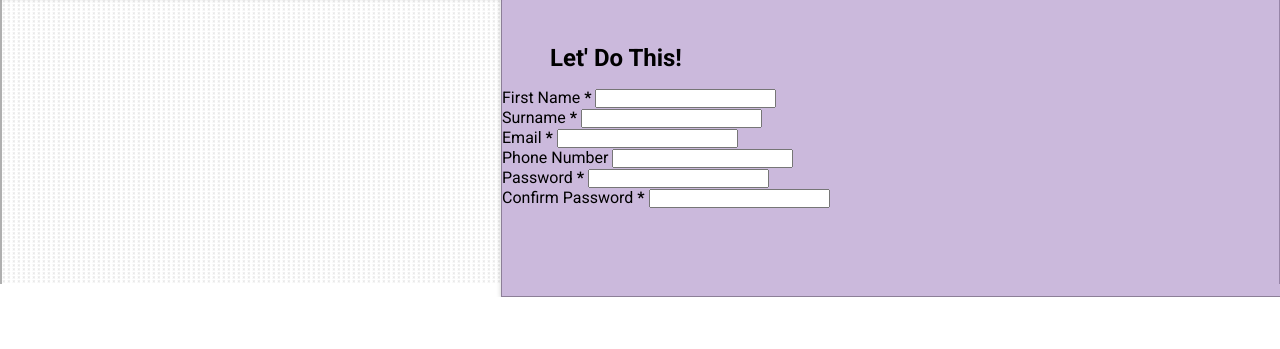
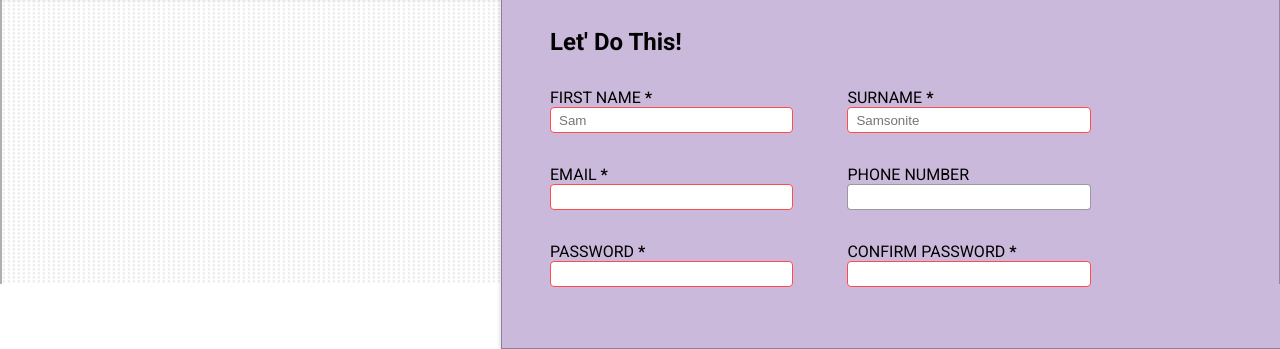
Before and after one commit to p-stevenson/TOP-sign-up-form, a website: page index.html in a window 1280 px wide. Shown: the part 516-865 px from the top of the page. Before the commit the page ends 813 px from the top, so only its background shows below. Drawn offline with Linux system fonts and the light colour scheme.

Commit message:
Style form input fields and labels

```diff
--- a/index.html
+++ b/index.html
@@ -46,31 +46,32 @@
         <p class="call-to-action">You <em>know</em> you want to.</p>
 
         <seciton class="form-container">
-          <h1 class="sign-up-form" id="form-title">Let' Do This!</h1>
+          <h1 class="title" id="form-title">Let' Do This!</h1>
           <fieldset>
             <legend class="visually-hidden">User Sign up Form</legend>
             <form class="sign-up-form"action="#" method="get">
-              <p>
+              <p class="column-1">
                 <label for="forename">
-                  <span>First Name</span>
+                  <span>FIRST NAME</span>
                   <strong>
                     <span aria-label="required">*</span>
                   </strong>
                 </label>
-                <input type="text" name="forename" id="forename" required>
+                <input type="text" name="forename" id="forename" required placeholder="Sam" pattern="[a-zA-Z0-9]+
+                ">
               </p>
               <p>
                 <label for="surname">
-                  <span>Surname</span>
+                  <span>SURNAME</span>
                 <strong>
                   <span aria-label="required">*</span>
                 </strong>
               </label>
-                <input type="text" name="surname" id="surname" required>
+                <input type="text" name="surname" id="surname" required placeholder="Samsonite">
               </p>
               <p>
                 <label for="email">
-                  <span>Email</span>
+                  <span>EMAIL</span>
                   <strong>
                     <span aria-label="Email">*</span>
                   </strong>
@@ -79,26 +80,28 @@
               </p>
               <p>
                 <label for="phone-number">
-                  <span>Phone Number</span>
+                  <span>PHONE NUMBER</span>
                 </label>
                 <input type="tel" name="phone-number" id="phone-number">
               </p>
               <p>
                 <label for="password">
-                  <span>Password</span>
+                  <span>PASSWORD</span>
                   <strong>
                     <span aria-label="required">*</span>
                   </strong>
                 </label>
                 <input type="password" name="password" id="password" required>
               </p>
+              <p>
                 <label for="password-confirm">
-                <span>Confirm Password</span>
+                  <span>CONFIRM PASSWORD</span>
                   <strong>
                     <span aria-label="required">*</span>
                   </strong>
                 </label>
                 <input type="password" name="password-confirm" id="password-confirm" required>
+              </p>
             </form>
           </fieldset>
         </seciton>
--- a/script.js
+++ b/script.js
@@ -0,0 +1,5 @@
+const forename = document.querySelector("forename");
+
+forename.addEventListener("");
+
+TODO implement late validation on submit.
--- a/style.css
+++ b/style.css
@@ -111,7 +111,7 @@ p em {
 .form-container {
   position: absolute;
   width: 100%;
-  height: 300px;
+  height: 22rem;
   top: 32rem;
   background-color: rgba(102, 51, 153, 0.342);
   box-shadow: 0em 0.1em 0.3em 0em rgba(0, 0, 0, 0.205);
@@ -119,14 +119,65 @@ p em {
   border-style: none none solid solid;
 }
 
-h1.sign-up-form {
+.title {
   font-family: "Roboto", var(--system-ui);
-  margin: 1rem;
-  padding: 2rem 0 0 2rem;
+  margin: 1rem 0 0 1rem;
+  padding: 1rem 0 0 2rem;
 }
 
 fieldset {
   border: none;
+}
+
+.sign-up-form {
+  /* border: 5px dashed white; */
+  margin: 1rem 0 0 0;
+  display: flex;
+  flex-wrap: wrap;
+}
+
+.sign-up-form > p {
+  display: flex;
+  flex-direction: column;
+  min-width: 30%;
+  max-width: 30%;
+  margin: 1rem;
+  padding: 0 0 0 2rem;
+}
+
+label {
+  flex: 1 0 auto;
+  font-family: "Roboto", var(--system-ui);
+}
+
+input {
+  appearance: none;
+  outline: none;
+}
+
+input[type="text"],
+input[type="email"],
+input[type="password"],
+input[type="tel"] {
+  width: 100%;
+  height: 1.5rem;
+  border: 1px solid rgba(0, 0, 0, 0.397);
+  border-radius: 4px;
+  padding: 0 0 0 0.5rem;
+}
+
+input[type="text"]:focus,
+input[type="email"]:focus,
+input[type="password"]:focus,
+input[type="tel"]:focus {
+  border: 1px solid rgb(75, 159, 255);
+}
+
+input[type="text"]:invalid,
+input[type="email"]:invalid,
+input[type="password"]:invalid,
+input[type="tel"]:invalid {
+  border: 1px solid rgb(255, 75, 75);
 }
 
 .visually-hidden {
@@ -139,7 +190,3 @@ fieldset {
   clip: rect(0, 0, 0, 0);
   border: 0;
 }
-
-form.sign-up-form label {
-  font-family: "Roboto", var(--system-ui);
-}
```
Lines whose indentation alone changed are shown as unchanged.
